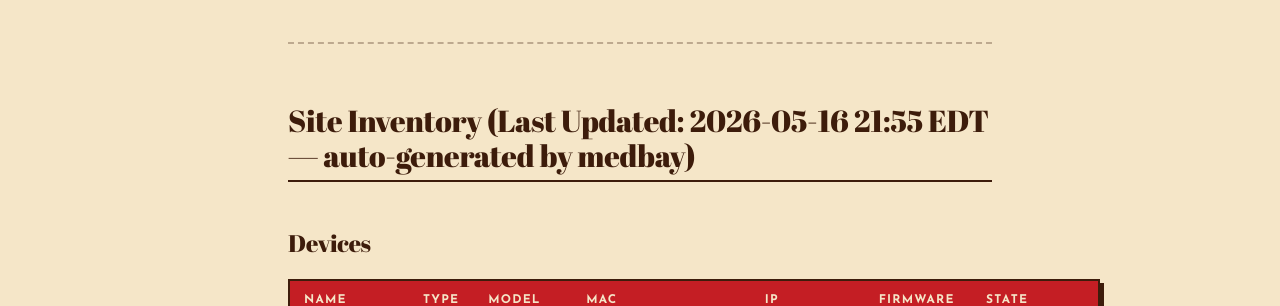
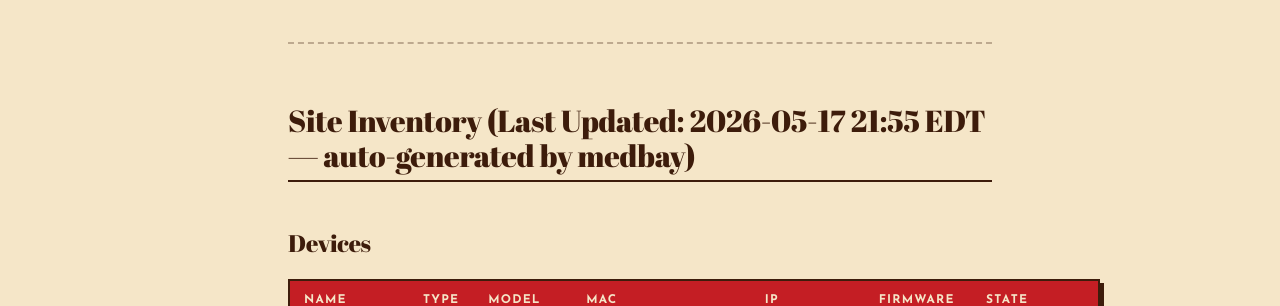
Before and after one commit to NukaSoft/nukasoft.ai, a Jekyll site: the page built from _skills/bishop/SKILL.md, in a window 1280 px wide and 900 px high, scrolled down 514 px. Shown: the part 160-466 px from the top of the window. Built offline with Jekyll 4.4.1, drawn with Linux system fonts in a browser that asks for light colours.

Commit message:
Web Master: nightly sync — Stardate 2026.137
1 item(s) updated (skills + docs).

Co-Authored-By: Skippy <skippy@nukasoft.ai>

```diff
--- a/_skills/bishop/SKILL.md
+++ b/_skills/bishop/SKILL.md
@@ -12,7 +12,7 @@
 
 ---
 
-## Site Inventory (Last Updated: 2026-05-16 21:55 EDT — auto-generated by medbay)
+## Site Inventory (Last Updated: 2026-05-17 21:55 EDT — auto-generated by medbay)
 
 ### Devices
 
```
